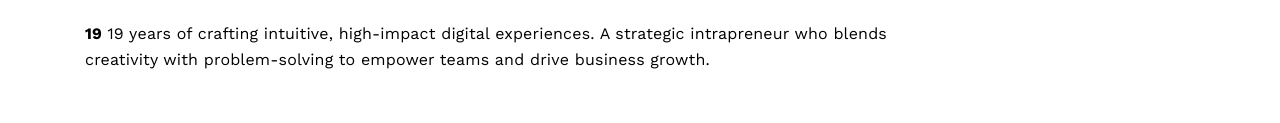
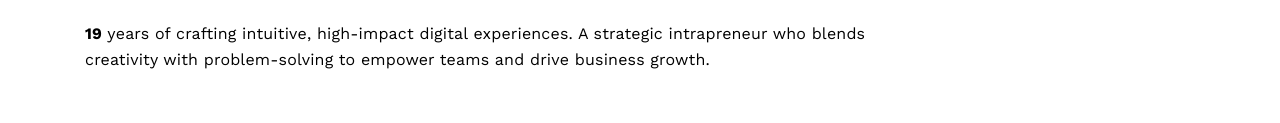
Before and after one commit to martinjamesf/cv, a plain HTML site: page index.html in a window 1280 px wide. Shown: the part 246-369 px from the top of the page. Drawn offline with nearby package versions, Linux system fonts and the light colour scheme.

Commit message:
removed placeholder year

```diff
--- a/index.html
+++ b/index.html
@@ -48,7 +48,7 @@ height="0" width="0" style="display:none;visibility:hidden"></iframe>
         </div>
         <div class="row mb-5">
             <div class="col-12 col-md-9">
-                <h2 class="h5"><strong><script>document.write(new Date().getFullYear() - 2006)</script></strong> 19 years of crafting intuitive, high-impact digital experiences. A strategic intrapreneur who blends creativity with problem-solving to empower teams and drive business growth.</h2>
+                <h2 class="h5"><strong><script>document.write(new Date().getFullYear() - 2006)</script></strong> years of crafting intuitive, high-impact digital experiences. A strategic intrapreneur who blends creativity with problem-solving to empower teams and drive business growth.</h2>
             </div>
         </div>
         <div class="row">
```
